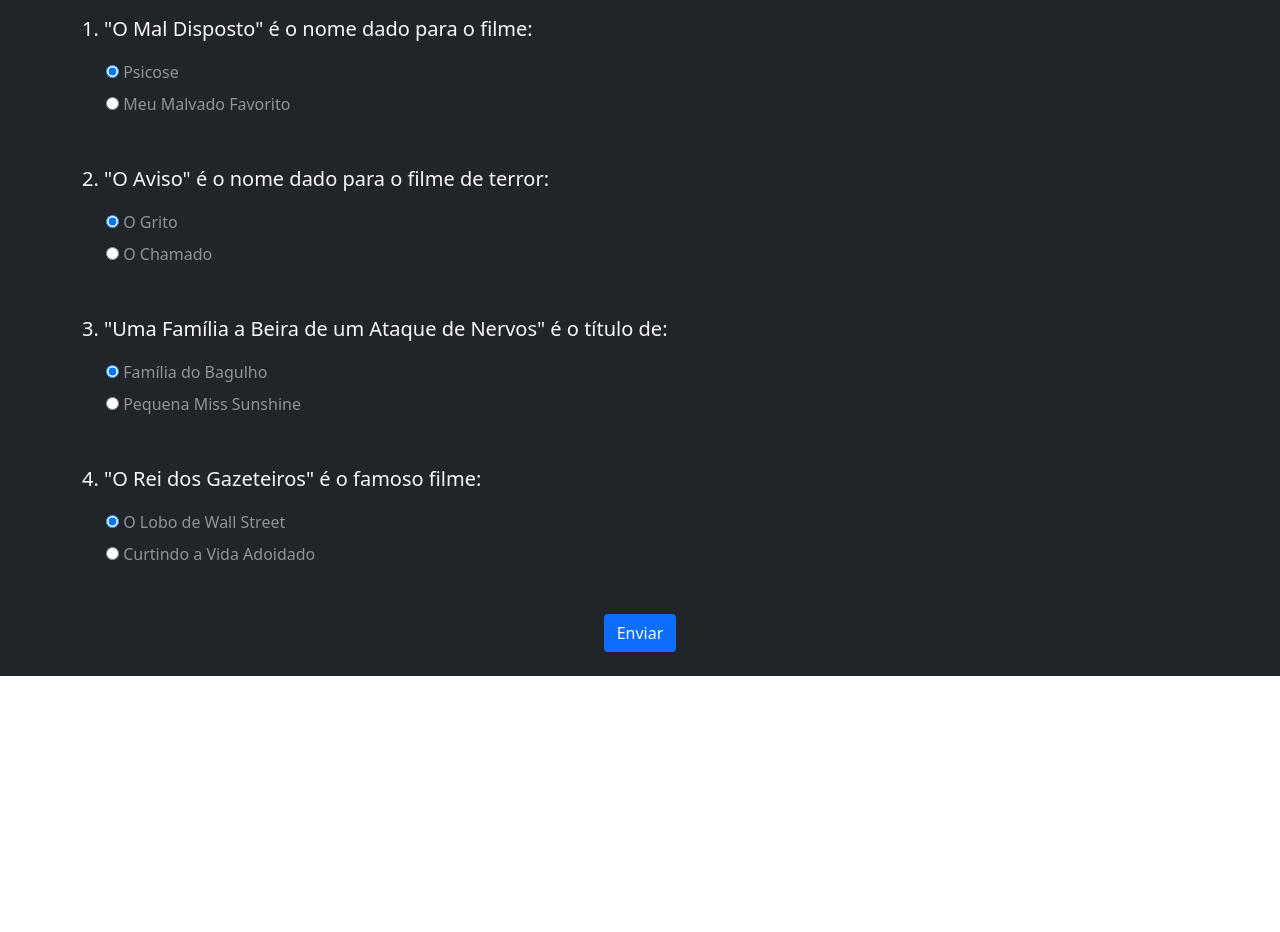
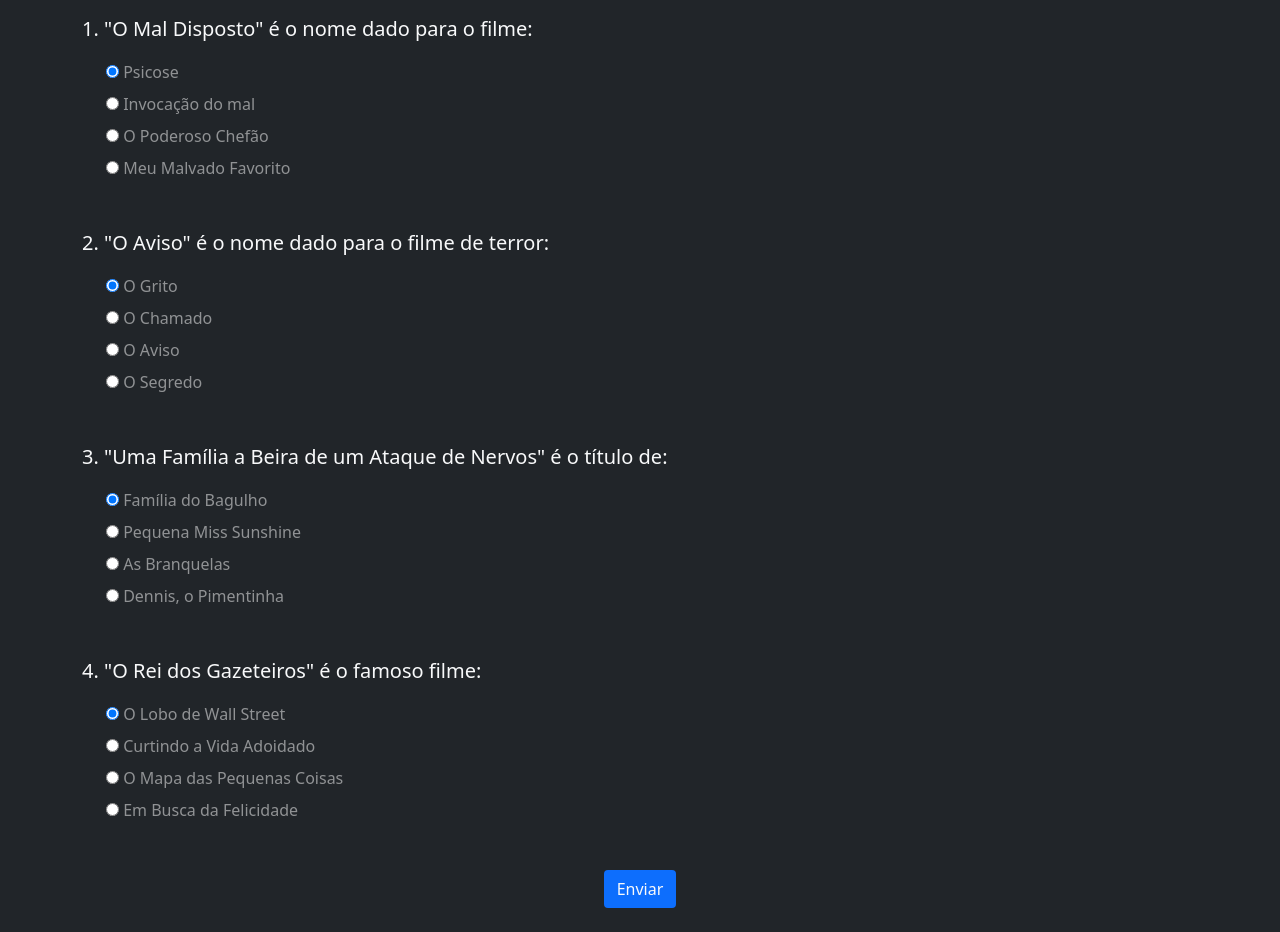
Before and after one commit to mateussvictor/vanilla-JS, a website: page quiz-app/public/index.html in a window 1280 px wide. Shown: the part 340-1272 px from the top of the page. Before the commit the page ends 1016 px from the top, so only its background shows below. Drawn offline with nearby package versions, Linux system fonts and the light colour scheme.

Commit message:
refactor: add more answers options

```diff
--- a/quiz-app/public/index.html
+++ b/quiz-app/public/index.html
@@ -21,7 +21,7 @@
       </div>
     </div>
 
-    <div class="result py-4 d-none bg-light text-center">
+    <div class="final-score-container py-4 d-none bg-light text-center">
       <div class="container lead">
         <p>
           Você acertou <span class="text-primary display-4 p-3">0%</span> do
@@ -51,6 +51,18 @@
             <div class="form-check my-2 text-white-50">
               <label class="form-check-label">
                 <input type="radio" name="inputQuestion1" value="B" />
+                Invocação do mal
+              </label>
+            </div>
+            <div class="form-check my-2 text-white-50">
+              <label class="form-check-label">
+                <input type="radio" name="inputQuestion1" value="C" />
+                O Poderoso Chefão
+              </label>
+            </div>
+            <div class="form-check my-2 text-white-50">
+              <label class="form-check-label">
+                <input type="radio" name="inputQuestion1" value="D" />
                 Meu Malvado Favorito
               </label>
             </div>
@@ -72,6 +84,18 @@
                 O Chamado
               </label>
             </div>
+            <div class="form-check my-2 text-white-50">
+              <label class="form-check-label">
+                <input type="radio" name="inputQuestion2" value="C" />
+                O Aviso
+              </label>
+            </div>
+            <div class="form-check my-2 text-white-50">
+              <label class="form-check-label">
+                <input type="radio" name="inputQuestion2" value="D" />
+                O Segredo
+              </label>
+            </div>
           </div>
 
           <div class="my-5">
@@ -88,6 +112,18 @@
               <label class="form-check-label">
                 <input type="radio" name="inputQuestion3" value="B" />
                 Pequena Miss Sunshine
+              </label>
+            </div>
+            <div class="form-check my-2 text-white-50">
+              <label class="form-check-label">
+                <input type="radio" name="inputQuestion3" value="C" />
+                As Branquelas
+              </label>
+            </div>
+            <div class="form-check my-2 text-white-50">
+              <label class="form-check-label">
+                <input type="radio" name="inputQuestion3" value="D" />
+                Dennis, o Pimentinha
               </label>
             </div>
           </div>
@@ -108,6 +144,18 @@
                 Curtindo a Vida Adoidado
               </label>
             </div>
+            <div class="form-check my-2 text-white-50">
+              <label class="form-check-label">
+                <input type="radio" name="inputQuestion4" value="C" />
+                O Mapa das Pequenas Coisas
+              </label>
+            </div>
+            <div class="form-check my-2 text-white-50">
+              <label class="form-check-label">
+                <input type="radio" name="inputQuestion4" value="D" />
+                Em Busca da Felicidade
+              </label>
+            </div>
           </div>
 
           <div class="text-center">
```
